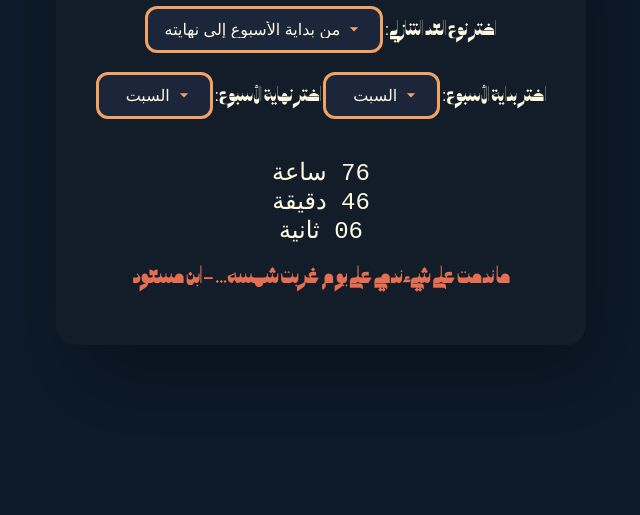
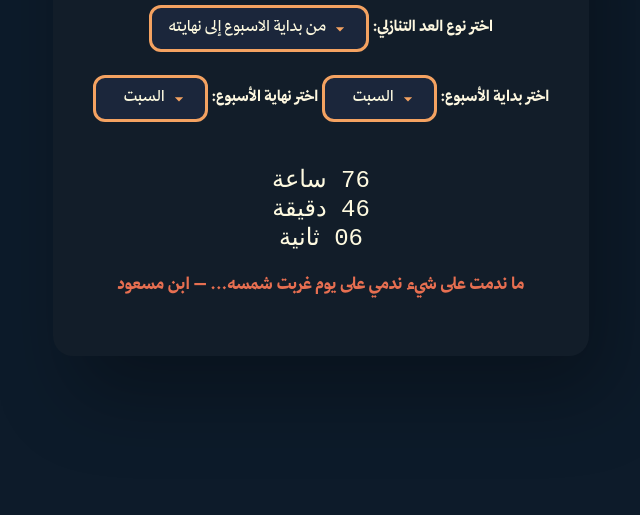
Before and after one commit to shahdgamall/WeeklyCountdownTracker, a website: page public/index.html in a window 1280 px wide. Shown: the part 285-800 px from the top of the page, without its empty margins (319-959 px from the left). Drawn offline with Linux system fonts and the light colour scheme.

Commit message:
change the font

```diff
--- a/public/style.css
+++ b/public/style.css
@@ -1,18 +1,18 @@
 @font-face {
-  font-family: "lattef";
-  src: url("./fonts/LateefFont-Regular.otf") format("opentype");
+  font-family: "dahab";
+  src: url("./fonts/DahabArabicITF-ExtraBold.otf") format("opentype");
   font-weight: normal;
   font-style: normal;
 }
 @font-face {
-  font-family: "amiri";
-  src: url("/public/fonts/Amiri-Regular.ttf") format("truetype");
+  font-family: "dahab2";
+  src: url("./fonts/DahabArabicITF-Regular.otf") format("truetype");
   font-weight: normal;
   font-style: normal;
 }
 
 body {
-  font-family: "lattef", "Arial", sans-serif;
+  font-family: "dahab", "Arial", sans-serif;
   background-color: #0d1b2a;
   color: #fef8e0;
   display: flex;
@@ -42,6 +42,7 @@ select {
   appearance: none; /* يشيل الشكل الافتراضي */
   -webkit-appearance: none;
   -moz-appearance: none;
+  font-family: "dahab2";
 
   background-color: #1b263b; /* كحلي ناعم */
   color: #fefae0; /* لون الخط هادي */
```
Also changed, not shown: public/fonts/DahabArabicITF-ExtraBold.otf (added), public/fonts/DahabArabicITF-Regular.otf (added).
